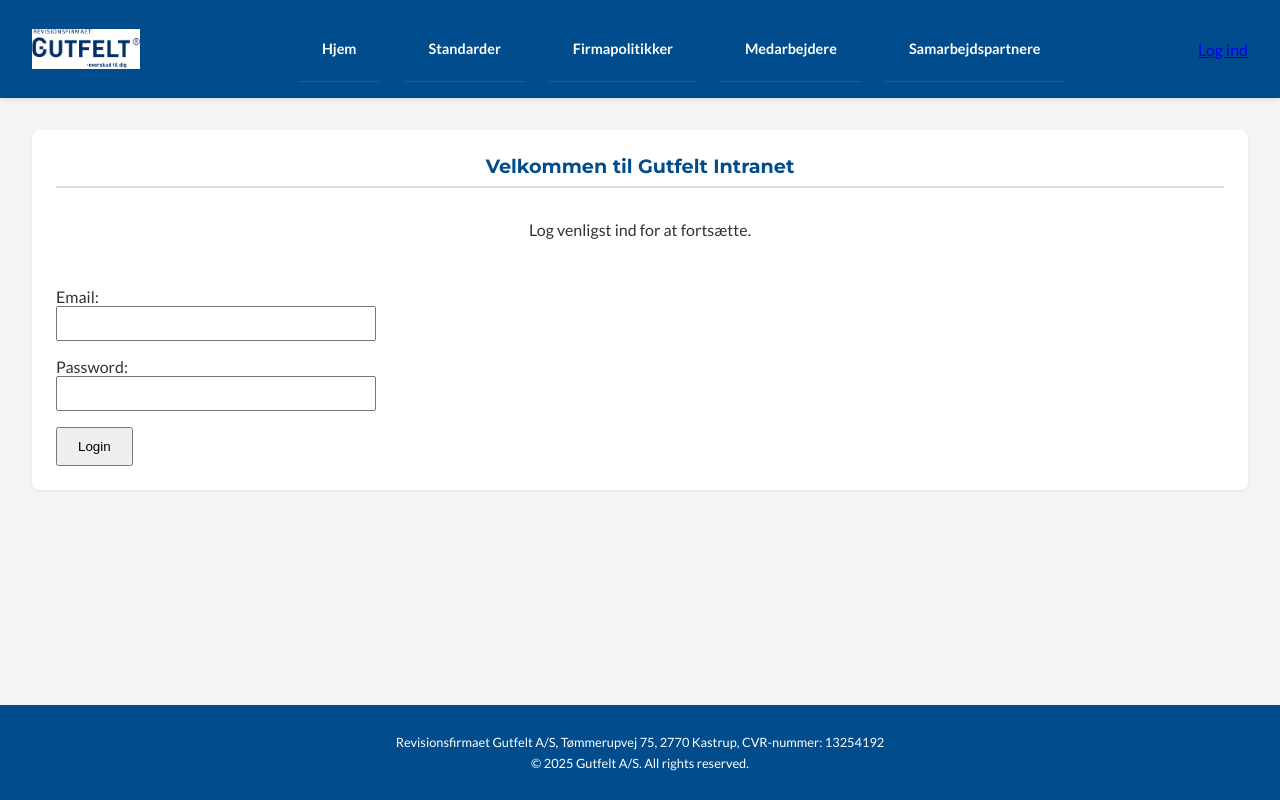
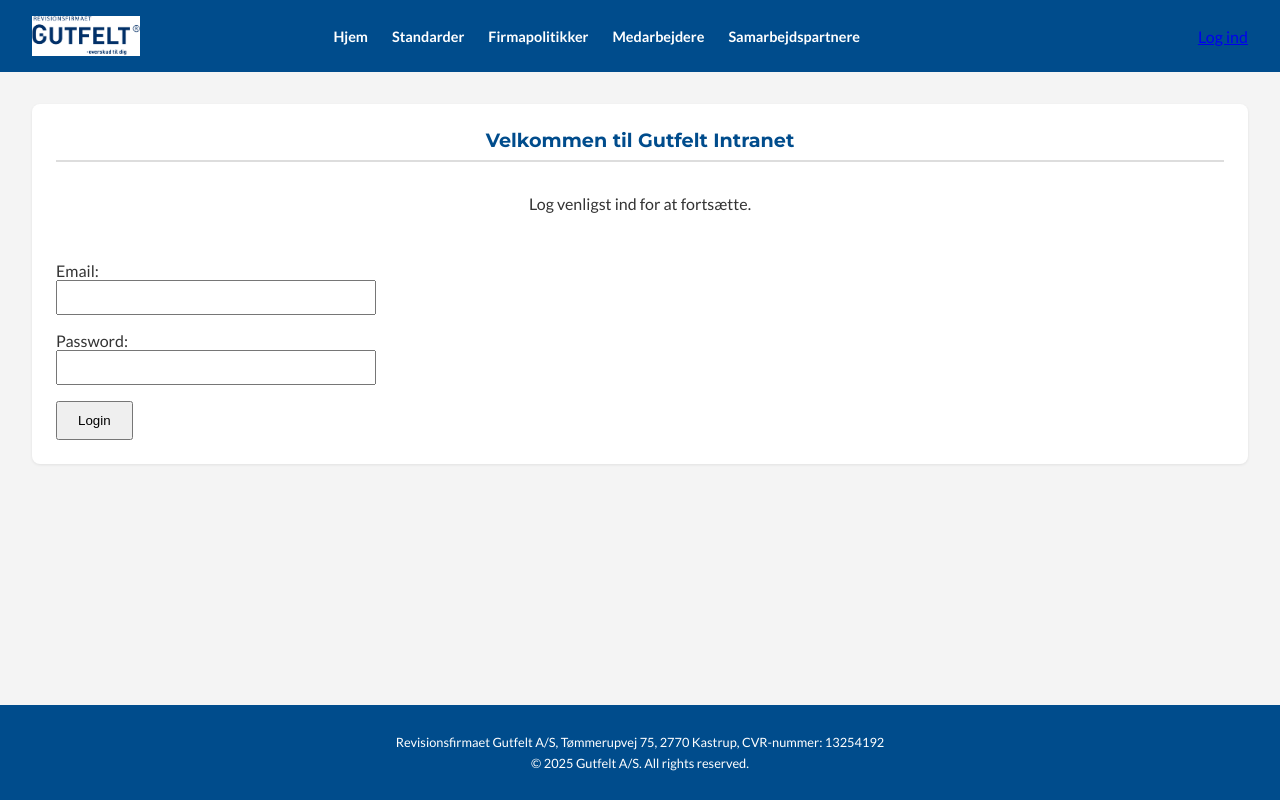
Before and after one commit to Parpar/gutfelt-frontend, a React (Create React App) app: page /login in a window 1280 px wide. Built offline with nearby package versions, Linux system fonts and the light colour scheme.

Commit message:
Revert to final stable UI to fix document table and mobile layout

```diff
--- a/src/App.css
+++ b/src/App.css
@@ -24,13 +24,25 @@
     color: var(--text-light);
     padding: 1rem 1.5rem;
     display: flex;
+    align-items: center;
+    position: sticky;
+    top: 0;
+    z-index: 1000;
+}
+.header-container {
+    width: 100%;
+    max-width: 1400px;
+    margin: 0 auto;
+    display: flex;
     justify-content: space-between;
     align-items: center;
-    box-shadow: 0 2px 4px rgba(0,0,0,0.1);
 }
 .header-logo a { display: flex; align-items: center; z-index: 1001; }
 .header-logo img { height: 35px; }
 .header-nav {
+    display: none;
+}
+.header-nav.is-open {
     display: flex;
     flex-direction: column;
     position: fixed;
@@ -40,12 +52,9 @@
     height: 100vh;
     background-color: var(--primary-blue);
     padding-top: 6rem;
-    transform: translateX(-100%);
-    transition: transform 0.3s ease-in-out;
     z-index: 999;
 }
-.header-nav.is-open { transform: translateX(0); }
-.header-nav a {
+.header-nav.is-open a {
     color: var(--text-light);
     text-decoration: none;
     font-weight: 700;
@@ -133,8 +142,13 @@
 .policy-card h3 { font-family: var(--font-header); margin-top: 0; margin-bottom: 0.5rem; font-size: 1.1rem; }
 .policy-card p { display: none; }
 .back-link { display: inline-block; margin-top: 1.5rem; color: var(--primary-blue); text-decoration: none; font-weight: bold; }
-.document-table { display: block; overflow-x: auto; white-space: nowrap; width: 100%; margin-top: 1.5rem; }
-.document-table th, .document-table td { text-align: left; padding: 10px 12px; border-bottom: 1px solid var(--border-color); }
+.document-table { width: 100%; border-collapse: collapse; margin-top: 2rem; font-size: 0.95rem; }
+.document-table th, .document-table td { text-align: left; padding: 12px 15px; border-bottom: 1px solid var(--border-color); }
+.document-table thead th { font-family: var(--font-header); color: var(--secondary-blue); background-color: #f9f9f9; font-size: 0.85rem; text-transform: uppercase; }
+.document-table tbody tr:hover { background-color: #f9f9f9; }
+.document-table .file-icon { font-size: 1.2rem; color: var(--primary-blue); margin-right: 15px; }
+.document-table .download-cell { text-align: right; }
+.document-table .download-link { padding: 6px 12px; background-color: var(--primary-blue); color: white; text-decoration: none; border-radius: 4px; font-size: 0.9rem; }
 .app-footer {
     background-color: var(--primary-blue);
     color: var(--text-light);
@@ -160,6 +174,7 @@
 
 @media (min-width: 992px) {
     .app-header { padding: 1rem 2rem; }
+    .header-container { justify-content: flex-start; }
     .hamburger-menu { display: none; }
     .header-logo img { height: 40px; }
     .header-nav {
@@ -172,6 +187,7 @@
         transform: none;
         box-shadow: none;
         padding-top: 0;
+        margin: 0 auto;
     }
     .header-nav a {
         color: var(--text-light);
@@ -182,6 +198,7 @@
         transition: opacity 0.2s;
     }
     .header-nav a:hover { opacity: 0.8; }
+    .user-info { margin-left: auto; }
     .user-info-desktop { display: inline; }
     .dashboard-grid { grid-template-columns: 1fr 1fr; grid-template-areas: "search search" "news calendar"; padding: 2.5rem; gap: 2.5rem; }
     .policy-hub-container { padding: 2rem; }
```
